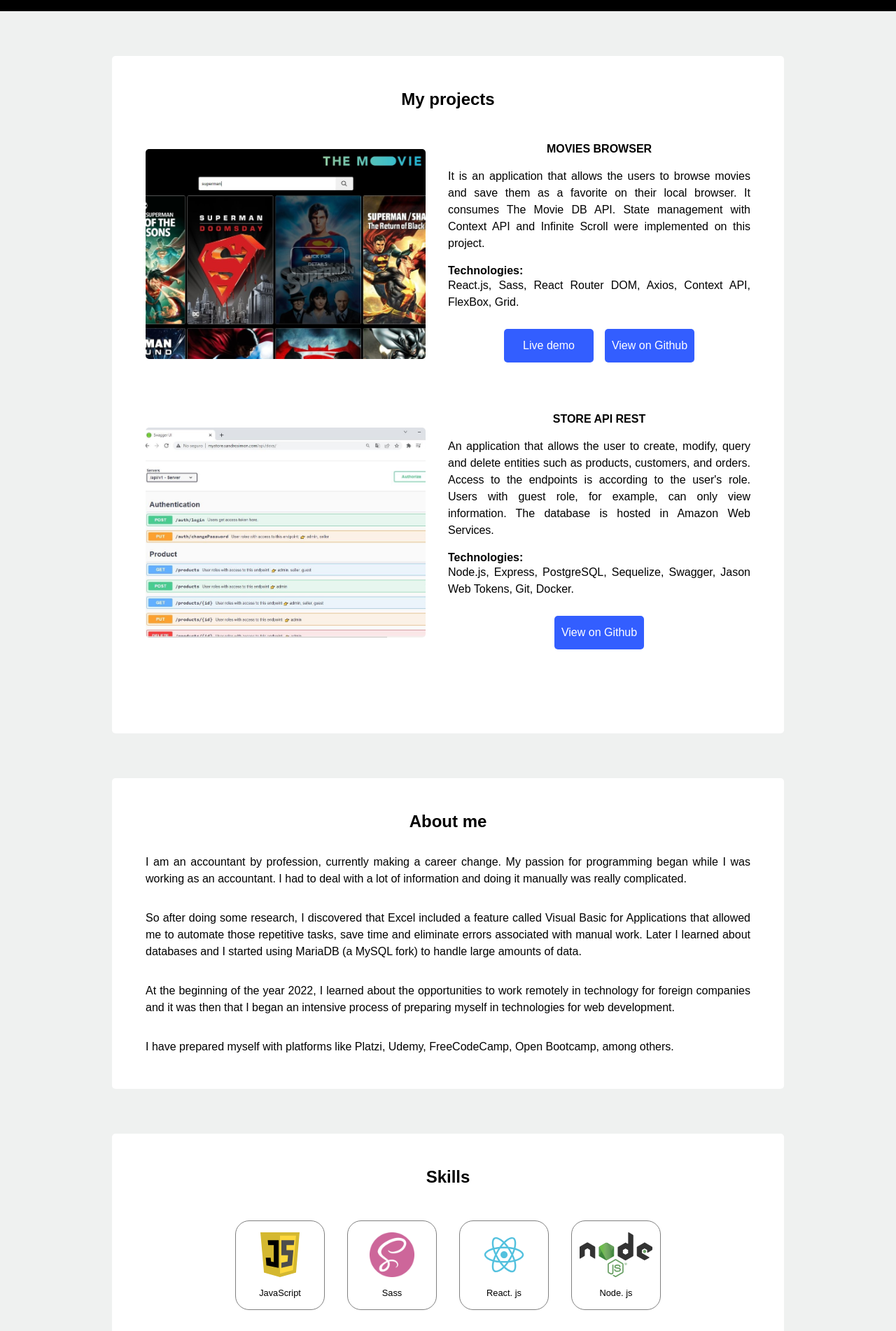
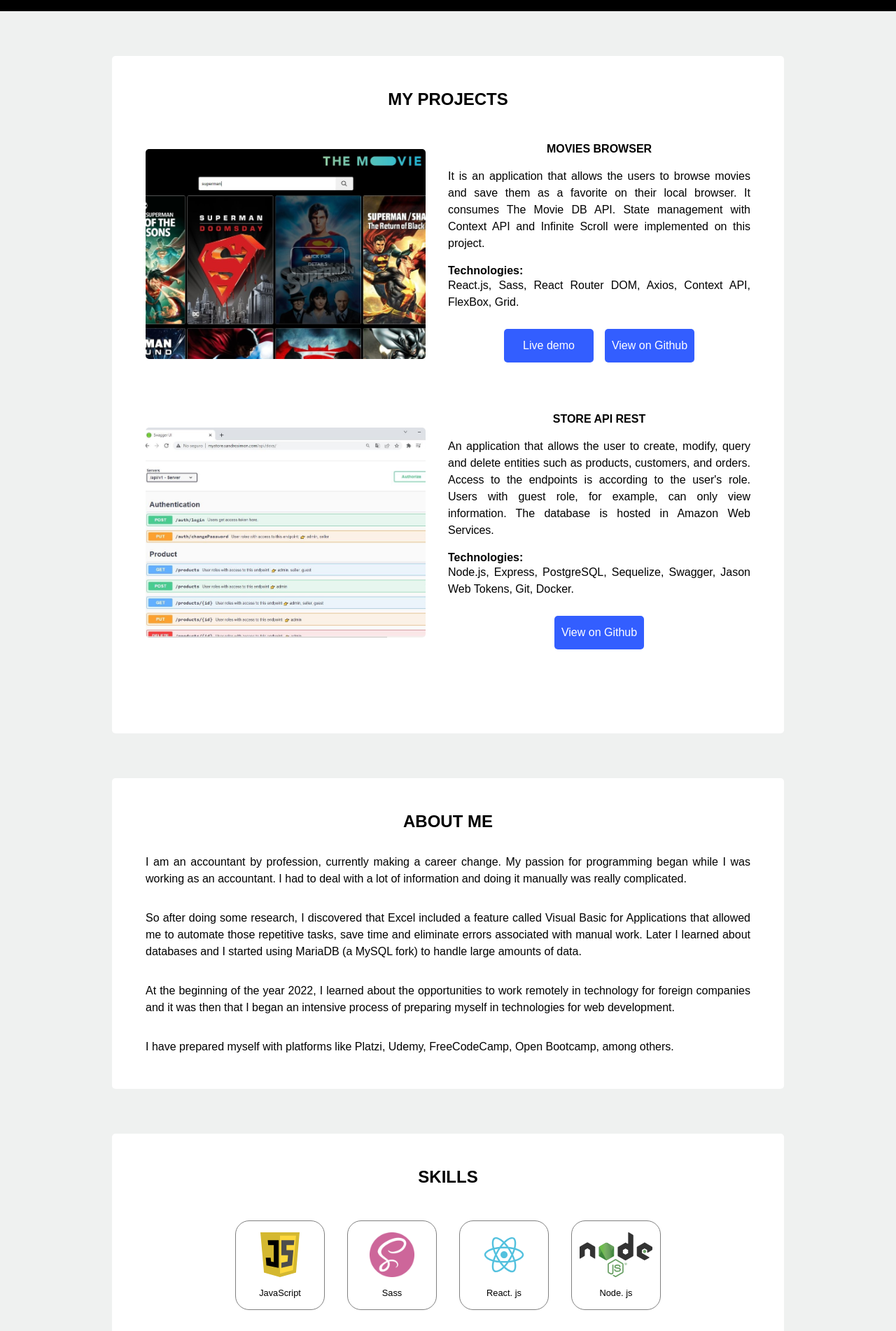
Before and after one commit to SandroSimonOre/sandrosimon.com-nextjs, a Next.js app: page / in a window 1280 px wide. Shown: the part 540-2442 px from the top of the page at 70% size. Built offline with nearby package versions, Linux system fonts and the light colour scheme.

Commit message:
Changed some styles: section titles

```diff
--- a/src/styles/About.module.scss
+++ b/src/styles/About.module.scss
@@ -9,6 +9,7 @@
 
     h2 {
         text-align: center;
+        text-transform: uppercase;
     }
 
     p {
--- a/src/styles/Certifications.module.scss
+++ b/src/styles/Certifications.module.scss
@@ -15,6 +15,7 @@
     h2 {
         text-align: center;
         margin-bottom: 2rem;
+        text-transform: uppercase;
     }
 
     .certificationsContainer {
--- a/src/styles/Contact.module.scss
+++ b/src/styles/Contact.module.scss
@@ -11,6 +11,7 @@
 
     h2 {
         text-align: center;
+        text-transform: uppercase;
     }
 
     .contactInfo {
--- a/src/styles/Projects.module.scss
+++ b/src/styles/Projects.module.scss
@@ -30,6 +30,7 @@
         h2 {
             text-align: center;
             padding-bottom: 3rem;
+            text-transform: uppercase;
         }
 
         .project {
@@ -94,6 +95,7 @@
 
         h2 {
             padding-bottom: 2rem;
+
         }
         .project {
 
--- a/src/styles/Skills.module.scss
+++ b/src/styles/Skills.module.scss
@@ -1,4 +1,3 @@
-
 .skills {
 
     display: flex;
@@ -9,6 +8,10 @@
     background-color: white;
     border-radius: 5px;
     margin-bottom: 4rem;
+
+    h2 {
+        text-transform: uppercase;
+    }
 
     .skillsContainer {
 
```
